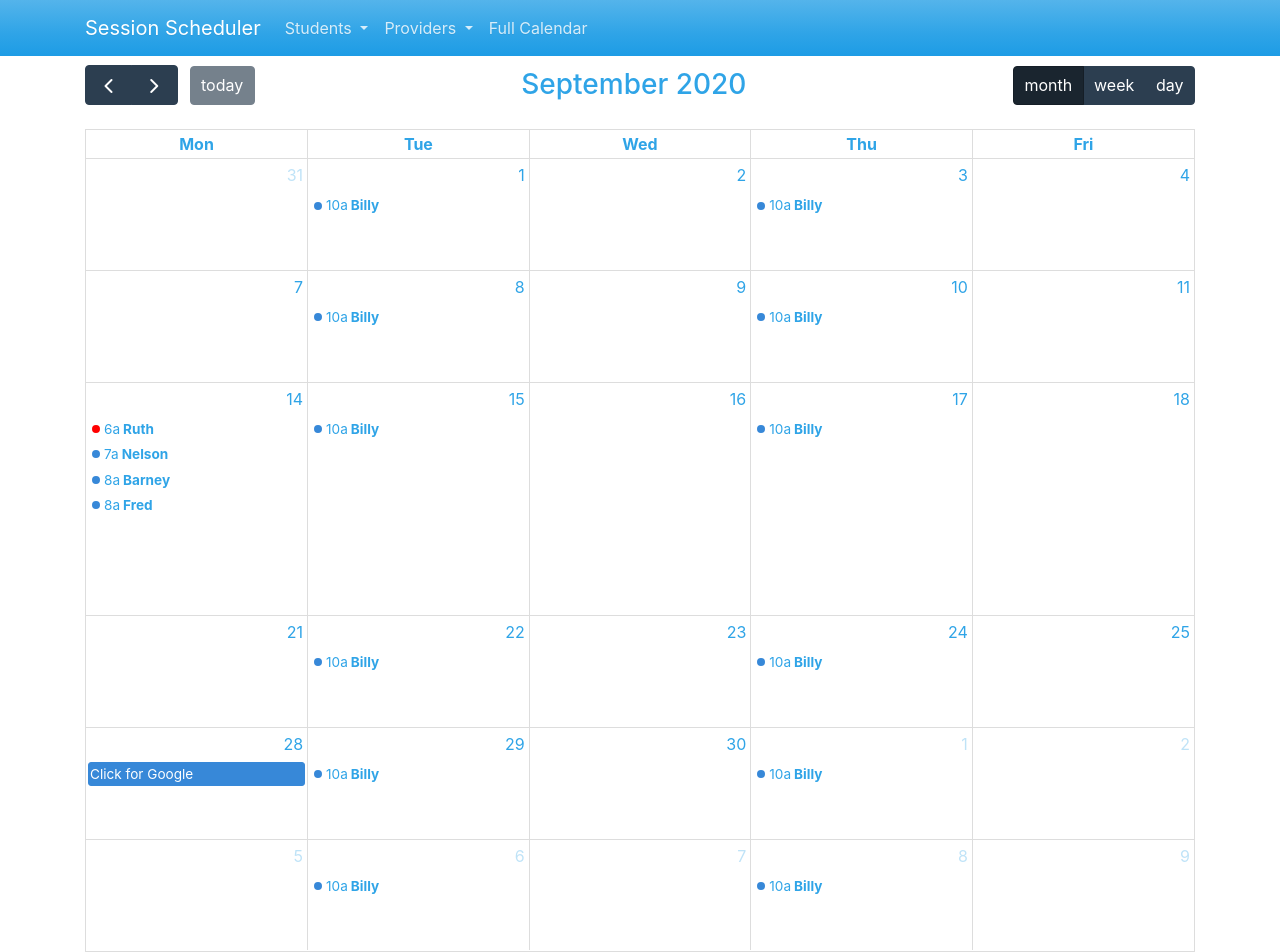
After one commit to thesimplekid/servicescheduler, a Flask app: page /testcalendar in a window 1280 px wide. The commit adds this page. Run offline with Flask 2, Linux system fonts and the light colour scheme; lists and menus that the app fills with data are empty; some libraries are stand-ins or nearby versions.

Commit message:
added bootstrap styling

```diff
--- a/app.py
+++ b/app.py
@@ -12,7 +12,7 @@ logging.warning("New Run Starts Here")
 def create_app():
     app = Flask(__name__)
     app.register_blueprint(routes_for_flask)
-    app.config['SQLALCHEMY_DATABASE_URI'] = "mysql+pymysql://user:wd058h62upaogl6t@db-mysql-nyc1-23535-do-user-7668124-0.b.db.ondigitalocean.com:25060/defaultdbone?"
+    app.config['SQLALCHEMY_DATABASE_URI'] = "mysql+pymysql://user:password@172.104.19.49/testdb?"
     app.config['SQLALCHEMY_TRACK_MODIFICATIONS'] = False
     # Shows sql querys being made if having database issue set to true
     app.config['SQLALCHEMY_ECHO'] = True
@@ -24,5 +24,5 @@ if __name__ == "__main__":
     app = create_app()
     app.app_context().push()
     models.db.create_all()
-    models.populate()
+    #models.populate()
     app.run()
--- a/routes.py
+++ b/routes.py
@@ -5,8 +5,34 @@ from flask import Blueprint, render_template
 routes_for_flask = Blueprint(
     'routes_for_flask', __name__, template_folder='templates')
 
+bp = Blueprint('errors', __name__)
+
 
 @ routes_for_flask.route('/')
 def main():
-    logging.info('here')
+    logging.info('in routes main')
     return render_template('index.html')
+
+
+@ routes_for_flask.route('/testcalendar')
+def testcalendar():
+    logging.info('in routes/testcalendar')
+    return render_template('testcalendar.html')
+
+
+@ routes_for_flask.route('/students')
+def student_view():
+    logging.info('in routes/student_view')
+    return render_template('student/view.html')
+
+
+@ routes_for_flask.route('/student/create')
+def student_create():
+    logging.info('in routes/student_create')
+    return render_template('student/create.html')
+
+
+@bp.app_errorhandler(404)
+def handle_404(err):
+    logging.info('in handle_404')
+    return render_template('404.html'), 404
--- /dev/null
+++ b/templates/base.html
@@ -0,0 +1,32 @@
+<!DOCTYPE html>
+<html lang="en">
+
+<head>
+  <meta charset="utf-8">
+  <meta name="viewport" content="width=device-width, initial-scale=1">
+  <meta http-equiv="X-UA-Compatible" content="IE=edge" />
+  <link rel="stylesheet" href="https://stackpath.bootstrapcdn.com/bootswatch/4.5.2/cerulean/bootstrap.min.css" media="screen">
+
+  <style>
+    body {
+      padding-top: 65px;
+    }
+  </style>
+
+  {% block headcontent %}{% endblock %}
+</head>
+
+<body>
+  {% include "navbar.html" %}
+
+  <div class="container">
+    {% block content %}{% endblock %}
+  </div>
+
+  <script src="https://code.jquery.com/jquery-3.5.1.min.js" integrity="sha256-9/aliU8dGd2tb6OSsuzixeV4y/faTqgFtohetphbbj0=" crossorigin="anonymous"></script>
+  <script src="https://stackpath.bootstrapcdn.com/bootstrap/4.5.2/js/bootstrap.bundle.min.js" integrity="sha384-LtrjvnR4Twt/qOuYxE721u19sVFLVSA4hf/rRt6PrZTmiPltdZcI7q7PXQBYTKyf" crossorigin="anonymous"></script>
+
+  {% block endcontent %}{% endblock %}
+</body>
+
+</html>
--- /dev/null
+++ b/templates/footer.html
@@ -0,0 +1,3 @@
+<footer id="footer">
+
+</footer>
--- a/templates/index.html
+++ b/templates/index.html
@@ -1 +1,3 @@
-<h1>hello world</h1>
+{% extends "base.html" %}
+{% block headcontent %}<title>Home</title>{% endblock %}
+{% block content %}<h1>hello world</h1>{% endblock %}
--- /dev/null
+++ b/templates/navbar.html
@@ -0,0 +1,32 @@
+<div class="navbar navbar-expand-lg fixed-top navbar-dark bg-primary">
+  <div class="container">
+    <a href="../" class="navbar-brand">Session Scheduler</a>
+    <button class="navbar-toggler" type="button" data-toggle="collapse" data-target="#navbarResponsive" aria-controls="navbarResponsive" aria-expanded="false" aria-label="Toggle navigation">
+      <span class="navbar-toggler-icon"></span>
+    </button>
+    <div class="collapse navbar-collapse" id="navbarResponsive">
+      <ul class="navbar-nav">
+        <li class="nav-item dropdown">
+          <a class="nav-link dropdown-toggle" data-toggle="dropdown" href="#" id="themes">Students <span class="caret"></span></a>
+          <div class="dropdown-menu" aria-labelledby="students">
+            <a class="dropdown-item" href="../student/new">Add Student</a>
+            <a class="dropdown-item" href="../student/view">List Students</a>
+          </div>
+        </li>
+
+        <li class="nav-item dropdown">
+          <a class="nav-link dropdown-toggle" data-toggle="dropdown" href="#" id="themes">Providers <span class="caret"></span></a>
+          <div class="dropdown-menu" aria-labelledby="providers">
+            <a class="dropdown-item" href="../provider/new">Add Provider</a>
+            <a class="dropdown-item" href="../provider/view">List Providers</a>
+          </div>
+        </li>
+
+        <li class="nav-item">
+          <a class="nav-link" href="/testcalendar">Full Calendar</a>
+        </li>
+      </ul>
+
+    </div>
+  </div>
+</div>
--- /dev/null
+++ b/templates/testcalendar.html
@@ -0,0 +1,108 @@
+{% extends "base.html" %}
+
+{% block headcontent %}
+<title>testCalendar</title>
+<link href='https://cdn.jsdelivr.net/npm/fullcalendar@5.3.2/main.min.css' rel='stylesheet' />
+{% endblock %}
+
+{% block content %}
+<div class='demo-topbar'></div>
+<div id='calendar'></div>
+{% endblock %}
+
+{% block endcontent %}
+<script src='https://cdn.jsdelivr.net/npm/fullcalendar@5.3.2/main.min.js'></script>
+
+<script>
+  document.addEventListener('DOMContentLoaded', function() {
+    var calendarEl = document.getElementById('calendar');
+
+    var calendar = new FullCalendar.Calendar(calendarEl, {
+      initialView: 'dayGridMonth',
+      initialDate: '2020-09-07',
+      weekends: false,
+      headerToolbar: {
+        left: 'prev,next today',
+        center: 'title',
+        right: 'dayGridMonth,timeGridWeek,timeGridDay'
+      },
+      eventClick: function(info) {
+        alert('Clicked: ' + info.event.title);
+      },
+      eventDidMount: function(info) {
+        //hooks for tooltips here - https://fullcalendar.io/docs/event-tooltip-demo
+        //requires tooltip and popper to be loaded
+        /*
+        var tooltip = new Tooltip(info.el, {
+          title: "info.event.extendedProps.description",
+          placement: 'top',
+          trigger: 'hover',
+          container: 'body'
+        });
+        */
+
+      },
+      eventChange: function(info) {
+        alert("change to " + info.event.title);
+      },
+      eventDrop: function(info) {
+        //alert(info.event.title + " was dropped on " + info.event.start.toISOString());
+        if (info.event.groupId) {
+          alert("Move entire group, or just " + info.event.title);
+        }
+      },
+      events: [{
+          id: '0001',
+          editable: true,
+          title: 'Ruth',
+          start: '2020-09-14T06:00:00',
+          borderColor: 'red',
+          backgroundColor: 'red'
+        },
+        {
+          id: '0002',
+          editable: true,
+          title: 'Nelson',
+          start: '2020-09-14T07:00:00'
+        },
+        {
+          id: '0003',
+          groupId: '0001',
+          editable: true,
+          title: 'Barney',
+          start: '2020-09-14T08:00:00',
+          end: '2020-09-14T09:00:00'
+        },
+        {
+          id: '0004',
+          groupId: '0001',
+          editable: true,
+          title: 'Fred',
+          start: '2020-09-14T08:00:00',
+          end: '2020-09-14T09:00:00'
+        },
+        {
+          id: '0005',
+          groupId: '0002',
+          editable: true,
+          title: 'Billy',
+          startRecur: 'today',
+          startTime: '10:00:00',
+          daysOfWeek: [2, 4]
+        },
+        {
+          title: 'Birthday Party',
+          start: '2020-09-13T07:00:00'
+        },
+        {
+          title: 'Click for Google',
+          url: 'http://google.com/',
+          start: '2020-09-28'
+        }
+      ]
+    });
+
+    calendar.render();
+  });
+</script>
+{% endblock %}
```
Also changed, not shown: templates/404.html (added, +9 -0 lines), templates/student/create.html (added, +14 -0 lines), templates/student/edit.html (added, +12 -0 lines), templates/student/view.html (added, +11 -0 lines).
